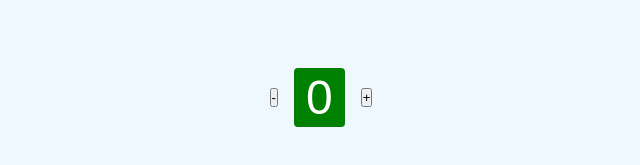
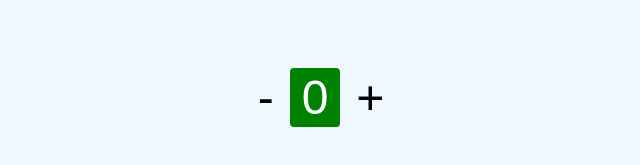
Before and after one commit to lindajensen/first-js, a plain HTML site: page index.html in a window 1280 px wide. Shown: the part 311-476 px from the top of the page, without its empty margins (319-959 px from the left). Drawn offline with Linux system fonts and the light colour scheme.

Commit message:
Update style.css

```diff
--- a/style.css
+++ b/style.css
@@ -37,3 +37,10 @@ span {
     border-radius: 4px;
     color: white;
 }
+
+button {
+    font-size: 3rem;
+    cursor: pointer;
+    background-color: transparent;
+    border: 0px;
+}
```
